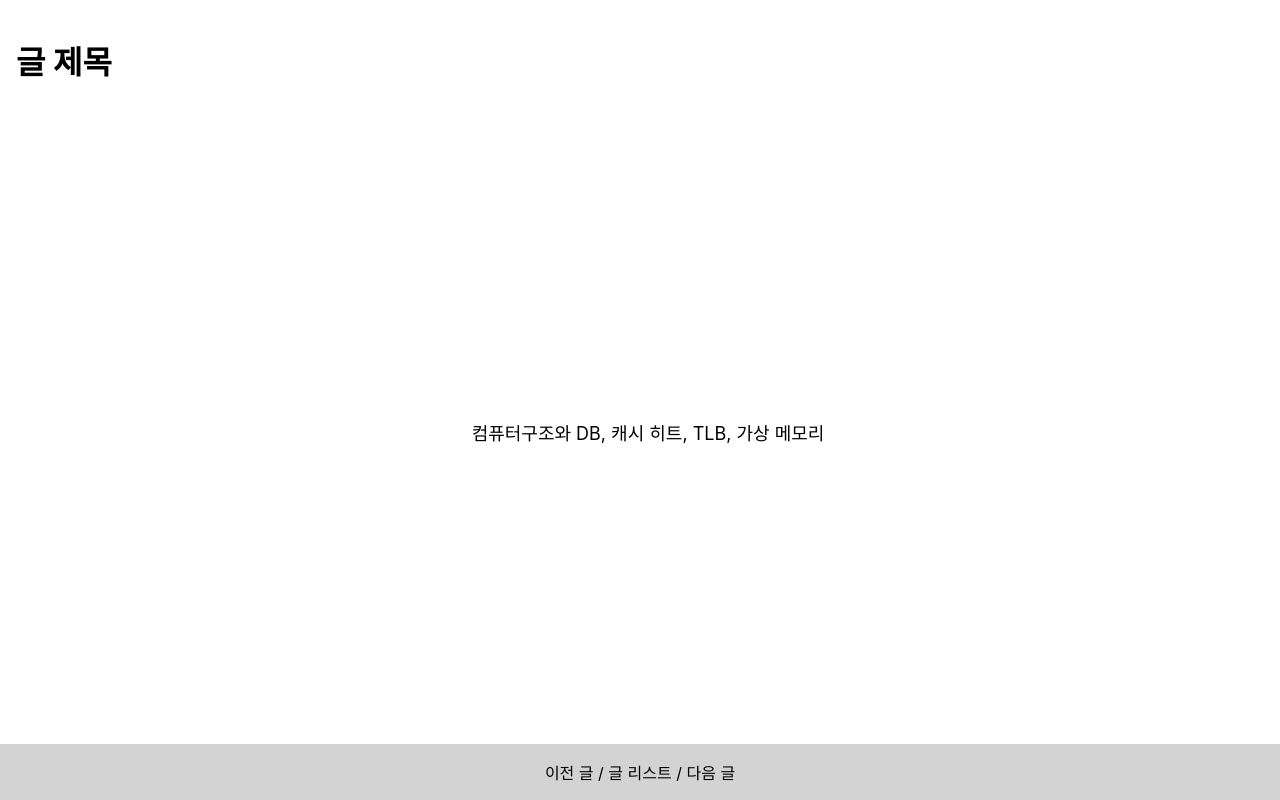
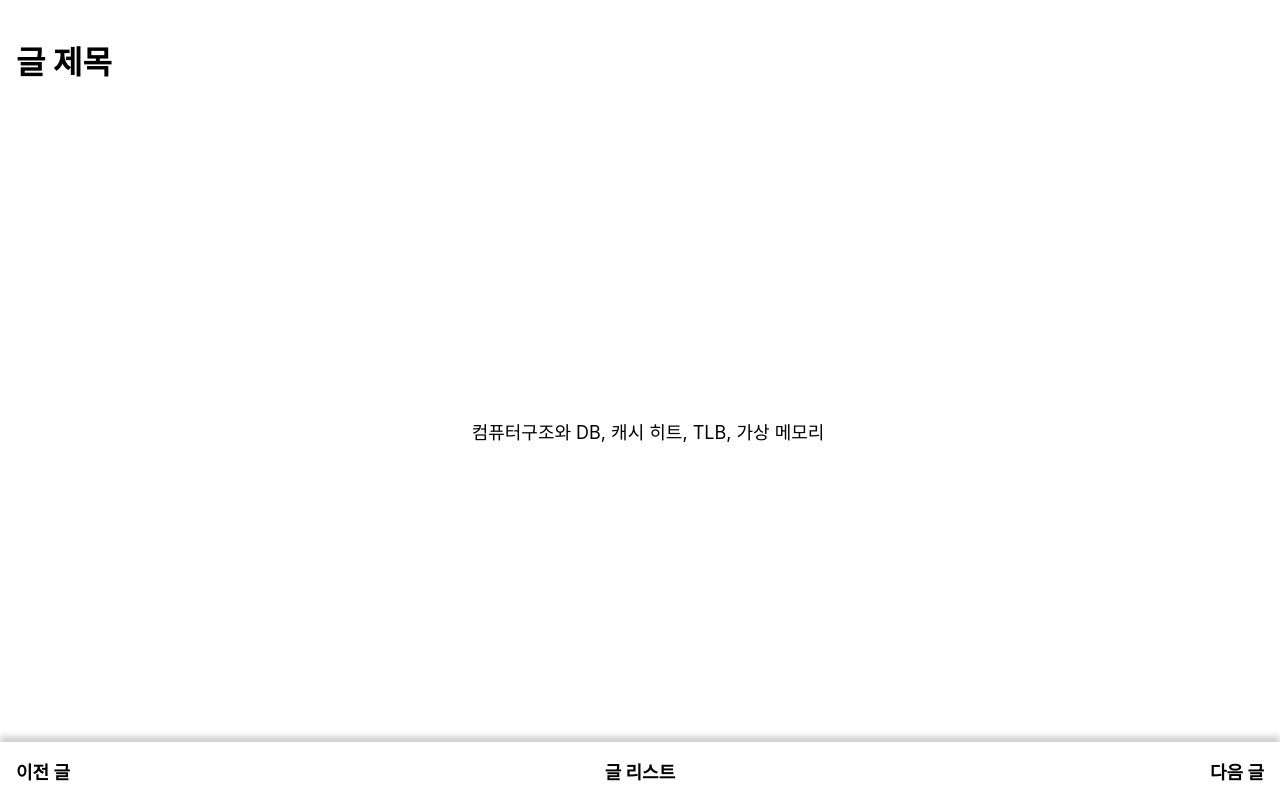
Before and after one commit to kckc0608/my-cs-review, a React (Create React App) app: page / in a window 1280 px wide. Built offline with nearby package versions, Linux system fonts and the light colour scheme.

Commit message:
feat: bottom nav 디자인

```diff
--- a/src/BottomNav.js
+++ b/src/BottomNav.js
@@ -1,16 +1,23 @@
 import React from 'react';
 import styled from 'styled-components';
+import Button from './component/Button';
 
 const BottomNavStyle = styled.div`
+    display: flex;
+    justify-content: space-between;
     text-align: center;
-    background: lightgrey;
+    background: white;
     padding: 1rem;
+
+    box-shadow: 0px -6px 6px lightgrey;
 `;
 
 const BottomNav = () => {
     return (
         <BottomNavStyle>
-            이전 글 / 글 리스트 / 다음 글
+            <Button content="이전 글" />
+            <Button content="글 리스트" />
+            <Button content="다음 글" />
         </BottomNavStyle>
     );
 };
--- /dev/null
+++ b/src/component/Button.js
@@ -0,0 +1,25 @@
+import React from 'react';
+import styled from 'styled-components';
+
+const ButtonStyle = styled.div`
+    text-align: center;
+    font-weight: bold;
+    font-size: 18px;
+
+    &:hover {
+        cursor: pointer;
+    }
+`;
+
+const Button = (props) => {
+    const {content} = props;
+    return (
+        <ButtonStyle>
+            <div onClick={() => {console.log(content + " is clicked");}}>
+                {content}
+            </div>
+        </ButtonStyle>
+    );
+};
+
+export default Button;
```
